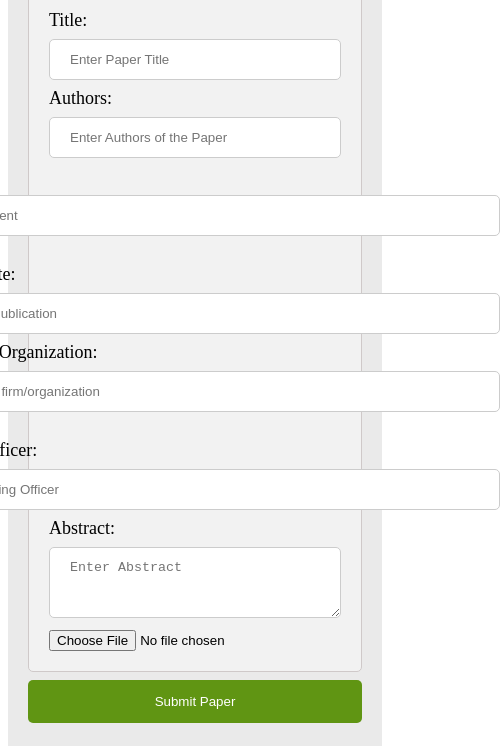
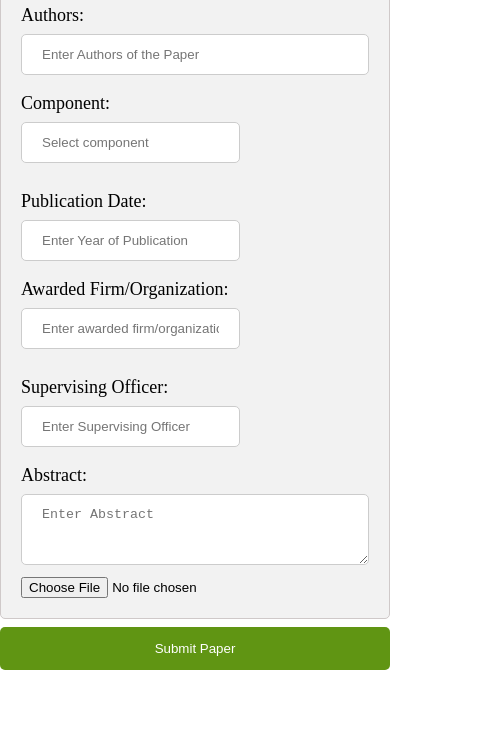
Before and after one commit to jmmahfuz/form-design-2, a plain HTML site: page index.html in a window 390 px wide. Shown: the part 136-890 px from the top of the page, 500 px wide, since content can reach past the window. After the commit the page ends 844 px from the top, so only its background shows below. Drawn offline with Linux system fonts and the light colour scheme.

Commit message:
responsive

```diff
--- a/css/index.css
+++ b/css/index.css
@@ -1,20 +1,33 @@
-.container{
-    padding:15px 20px;
+* {
+    margin: 0;
+    padding: 0;
+    box-sizing: border-box;
+}
+
+container {
+    padding: 15px 20px;
     background-color: #EAEAEA;
 }
-.title{
+
+/* common css end */
+
+
+.title {
     font-size: 36px;
     font-weight: 500;
 }
-.title_text{
+
+.title_text {
     font-size: 18px;
 }
+
 .form_div {
     border-radius: 5px;
     background-color: #f2f2f2;
     padding: 20px;
     border: 1px solid #cfc9c9;
 }
+
 .input_field {
     width: 100%;
     padding: 12px 20px;
@@ -24,14 +37,16 @@
     border-radius: 5px;
     box-sizing: border-box;
 }
-.component{
+
+.component {
     display: flex;
     flex-wrap: wrap;
     justify-content: center;
     gap: 20px;
 
 }
-.component_input_field{
+
+.component_input_field {
     width: 610px;
     padding: 12px 20px;
     margin: 8px 0;
@@ -42,7 +57,7 @@
 
 }
 
-.submit{
+.submit {
     width: 100%;
     background-color: #609513;
     color: white;
@@ -53,3 +68,22 @@
     cursor: pointer;
     text-align: center;
 }
+
+/* Responsive */
+
+@media (max-width: 576px) {
+    .component {
+        margin: 10px 0;
+    }
+
+
+    .component_input_field {
+        width: auto;
+    }
+
+
+    .component {
+        flex-direction: column;
+        align-items: stretch;
+    }
+}
```
Also changed, not shown: index.html (+19 -13 lines). Lines whose indentation alone changed are shown as unchanged.
